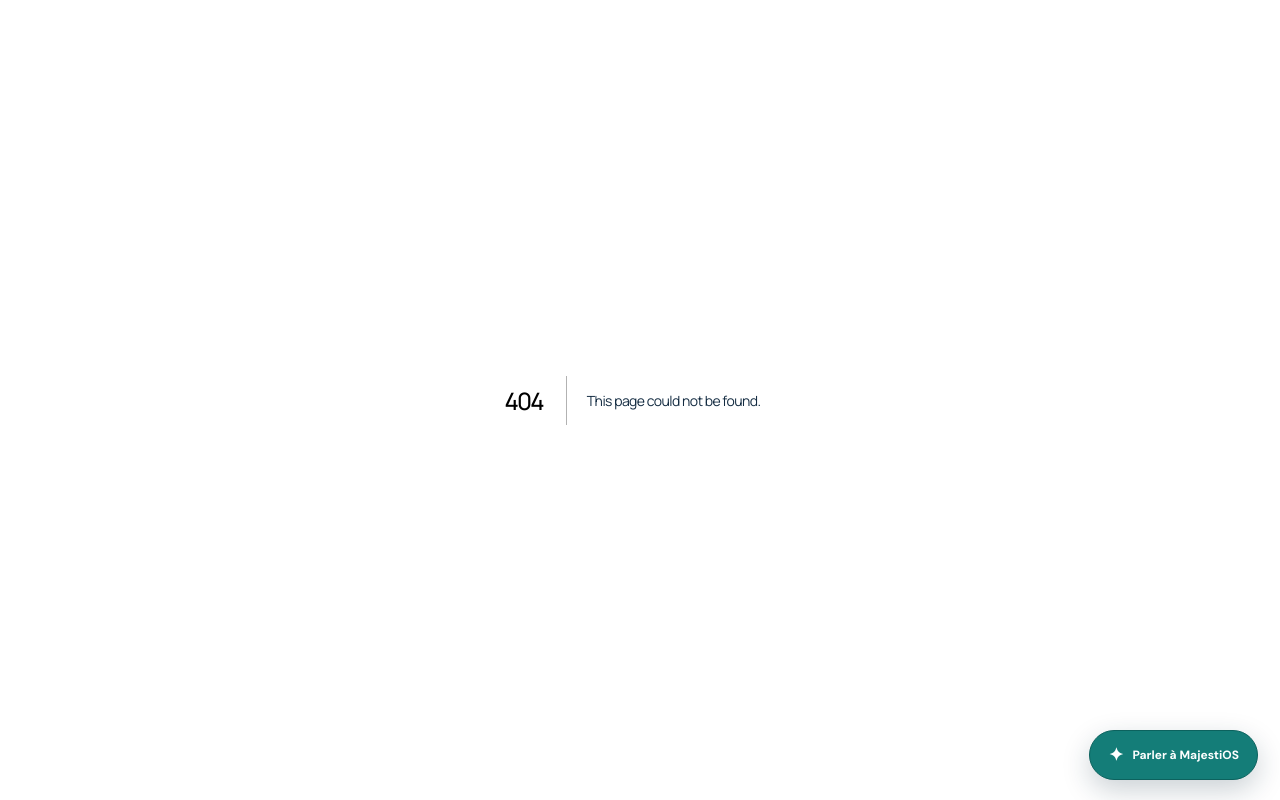
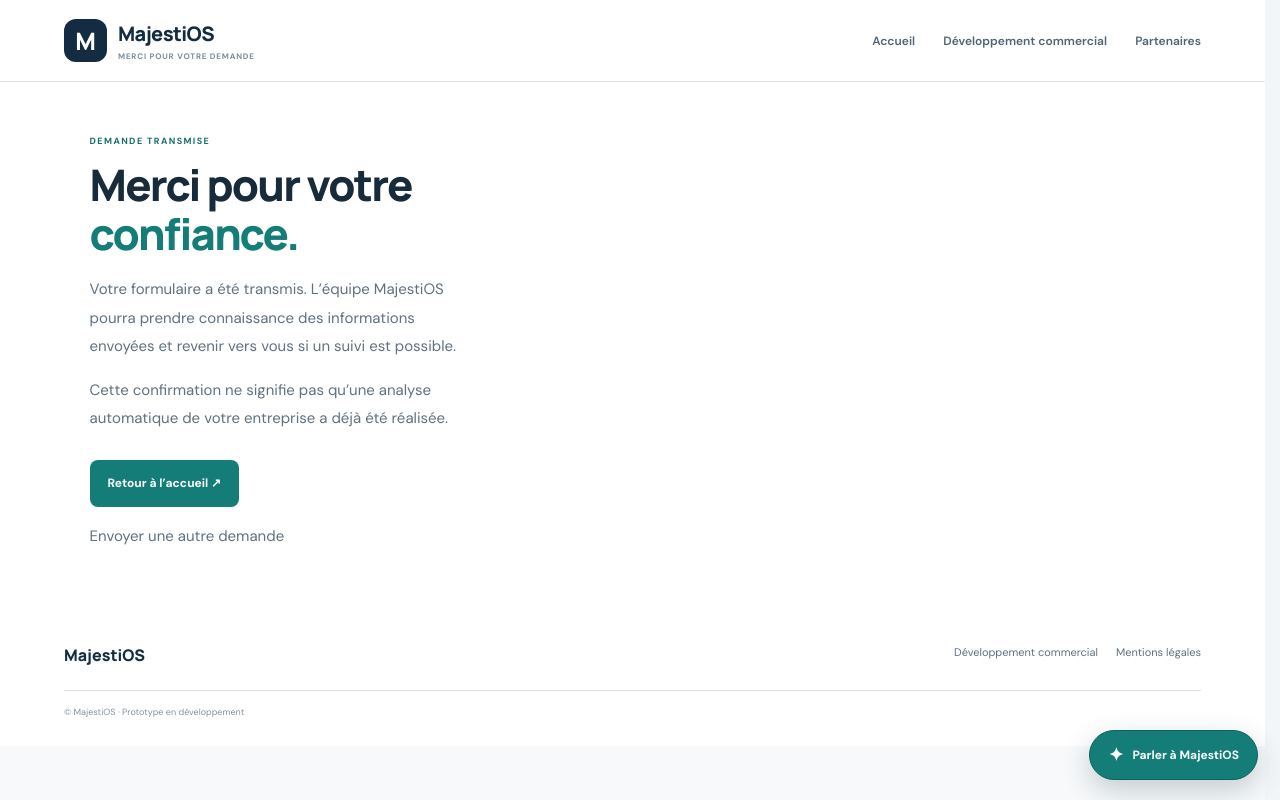
Before and after one commit to Chexpeer/Majestios, a Next.js app: page /merci in a window 1280 px wide. Before the commit this address had no page. Built offline with nearby package versions, Linux system fonts and the light colour scheme.

Commit message:
Add branded thank-you page for form submissions

```diff
--- /dev/null
+++ b/src/app/merci/page.tsx
@@ -0,0 +1,26 @@
+import Link from "next/link";
+
+export const metadata = {
+  title: "Merci pour votre demande — MajestiOS",
+  description: "Confirmation de réception de votre demande par MajestiOS.",
+};
+
+export default function MerciPage() {
+  return <main className="public-site concept-page">
+    <header className="public-header">
+      <Link className="public-brand" href="/"><span className="public-brand-mark">M</span><span><strong>MajestiOS</strong><small>MERCI POUR VOTRE DEMANDE</small></span></Link>
+      <nav className="public-nav"><Link href="/">Accueil</Link><Link href="/developpement-commercial">Développement commercial</Link><Link href="/partenaires">Partenaires</Link></nav>
+    </header>
+    <section className="how-section concept-hero">
+      <div>
+        <span className="section-label">DEMANDE TRANSMISE</span>
+        <h1>Merci pour votre <em>confiance.</em></h1>
+        <p>Votre formulaire a été transmis. L’équipe MajestiOS pourra prendre connaissance des informations envoyées et revenir vers vous si un suivi est possible.</p>
+        <p>Cette confirmation ne signifie pas qu’une analyse automatique de votre entreprise a déjà été réalisée.</p>
+        <Link className="search-submit concept-cta" href="/">Retour à l’accueil ↗</Link>
+        <p><Link href="/business">Envoyer une autre demande</Link></p>
+      </div>
+    </section>
+    <footer className="public-footer"><Link className="footer-brand" href="/">MajestiOS</Link><nav><Link href="/developpement-commercial">Développement commercial</Link><Link href="/mentions-legales">Mentions légales</Link></nav><small>© MajestiOS · Prototype en développement</small></footer>
+  </main>;
+}
```
